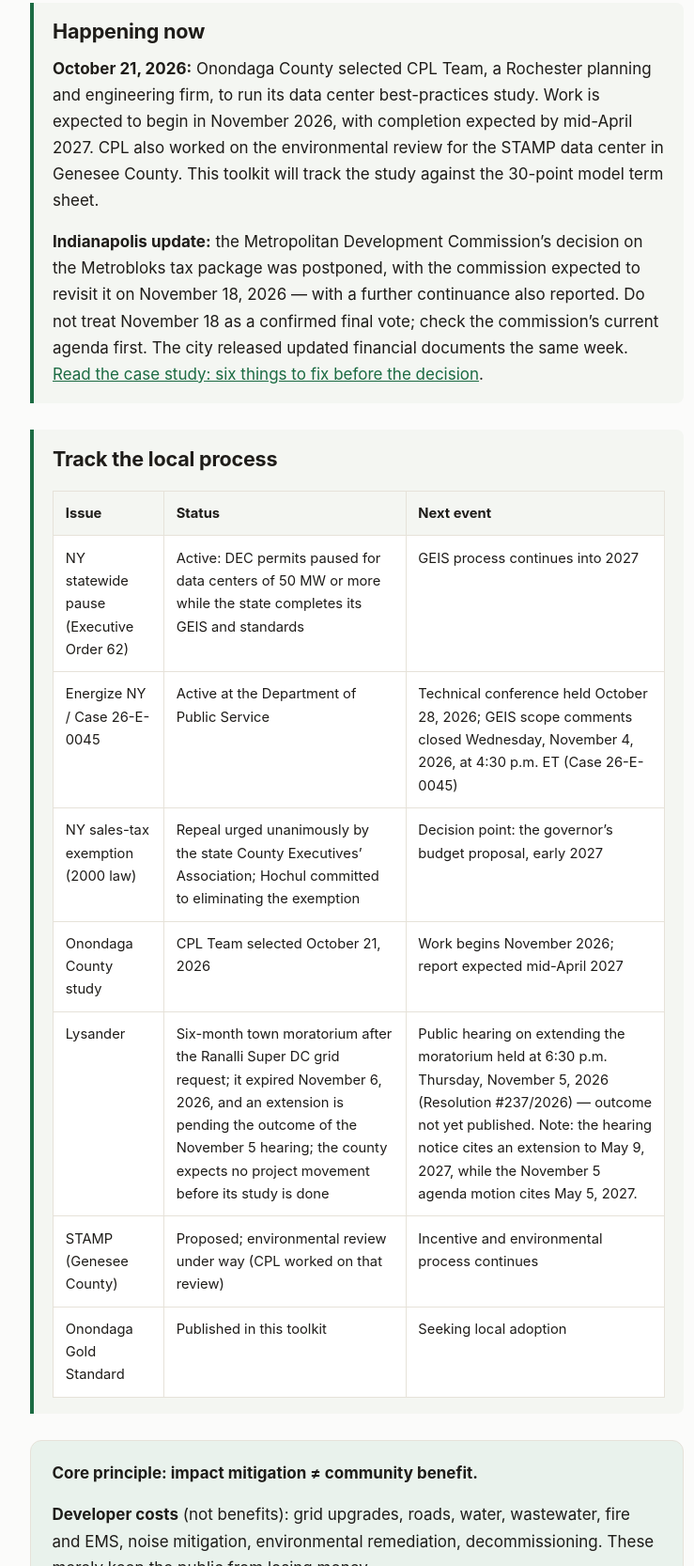
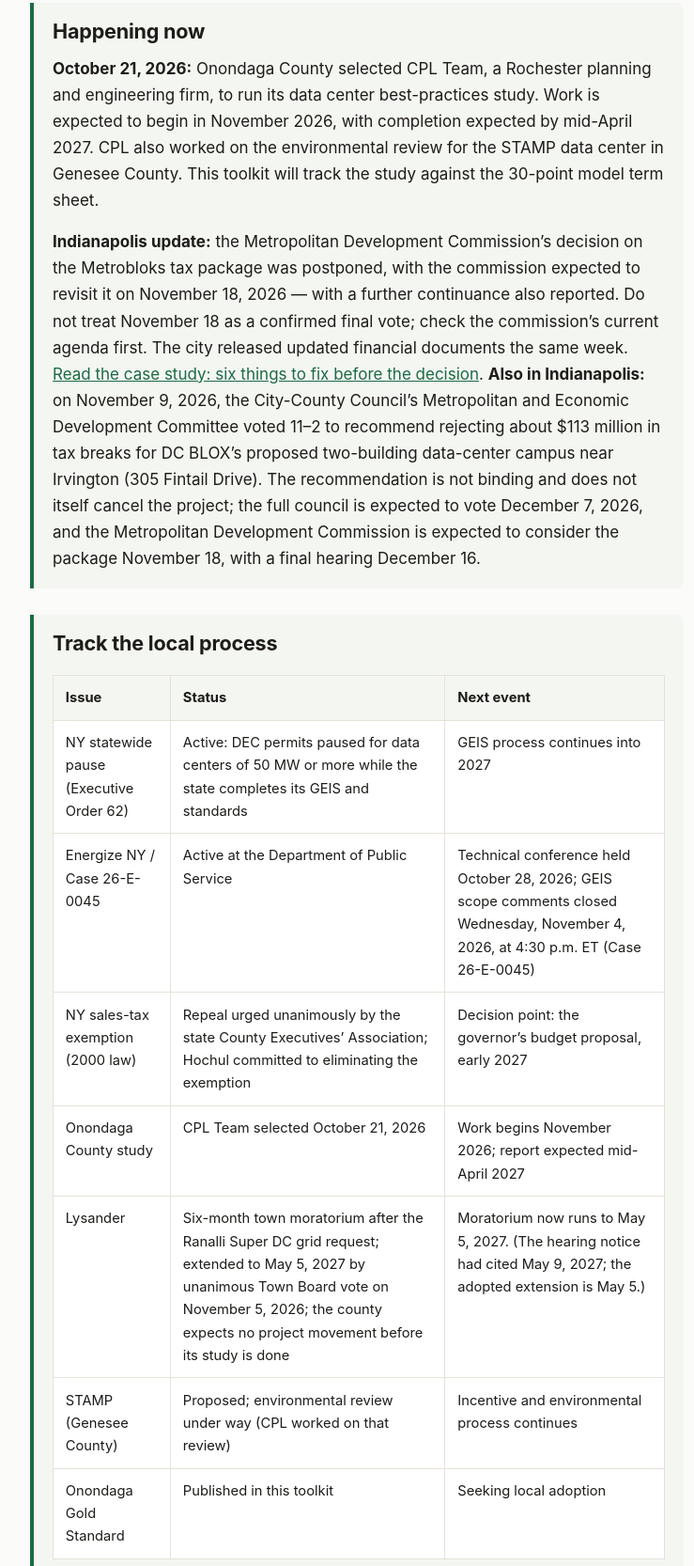
Before and after one commit to sa81604917-a11y/cnyprogress, a plain HTML site: page data-center-deals/index.html in a window 1280 px wide. Shown: the part 401-2067 px from the top of the page at 94% size, without its empty margins (260-999 px from the left). Drawn offline with Linux system fonts and the light colour scheme.

Commit message:
Update tracker: Lysander moratorium extended to May 5, 2027; add Indianapolis DC BLOX 11-2 committee vote

```diff
--- a/data-center-deals/index.html
+++ b/data-center-deals/index.html
@@ -35,7 +35,7 @@
     <div class="callout">
       <h2>Happening now</h2>
       <p><strong>October 21, 2026:</strong> Onondaga County selected CPL Team, a Rochester planning and engineering firm, to run its data center best-practices study. Work is expected to begin in November 2026, with completion expected by mid-April 2027. CPL also worked on the environmental review for the STAMP data center in Genesee County. This toolkit will track the study against the 30-point model term sheet.</p>
-      <p><strong>Indianapolis update:</strong> the Metropolitan Development Commission&rsquo;s decision on the Metrobloks tax package was postponed, with the commission expected to revisit it on November 18, 2026 &mdash; with a further continuance also reported. Do not treat November 18 as a confirmed final vote; check the commission&rsquo;s current agenda first. The city released updated financial documents the same week. <a href="indianapolis-case-study/">Read the case study: six things to fix before the decision</a>.</p>
+      <p><strong>Indianapolis update:</strong> the Metropolitan Development Commission&rsquo;s decision on the Metrobloks tax package was postponed, with the commission expected to revisit it on November 18, 2026 &mdash; with a further continuance also reported. Do not treat November 18 as a confirmed final vote; check the commission&rsquo;s current agenda first. The city released updated financial documents the same week. <a href="indianapolis-case-study/">Read the case study: six things to fix before the decision</a>. <strong>Also in Indianapolis:</strong> on November 9, 2026, the City-County Council&rsquo;s Metropolitan and Economic Development Committee voted 11&ndash;2 to recommend rejecting about $113 million in tax breaks for DC BLOX&rsquo;s proposed two-building data-center campus near Irvington (305 Fintail Drive). The recommendation is not binding and does not itself cancel the project; the full council is expected to vote December 7, 2026, and the Metropolitan Development Commission is expected to consider the package November 18, with a final hearing December 16.</p>
     </div>
 
     <div class="callout">
@@ -50,7 +50,7 @@
             <tr><td>Energize NY / Case 26-E-0045</td><td>Active at the Department of Public Service</td><td>Technical conference held October 28, 2026; GEIS scope comments closed Wednesday, November 4, 2026, at 4:30 p.m. ET (Case 26-E-0045)</td></tr>
             <tr><td>NY sales-tax exemption (2000 law)</td><td>Repeal urged unanimously by the state County Executives&rsquo; Association; Hochul committed to eliminating the exemption</td><td>Decision point: the governor&rsquo;s budget proposal, early 2027</td></tr>
             <tr><td>Onondaga County study</td><td>CPL Team selected October 21, 2026</td><td>Work begins November 2026; report expected mid-April 2027</td></tr>
-            <tr><td>Lysander</td><td>Six-month town moratorium after the Ranalli Super DC grid request; it expired November 6, 2026, and an extension is pending the outcome of the November 5 hearing; the county expects no project movement before its study is done</td><td>Public hearing on extending the moratorium held at 6:30 p.m. Thursday, November 5, 2026 (Resolution #237/2026) &mdash; outcome not yet published. Note: the hearing notice cites an extension to May 9, 2027, while the November 5 agenda motion cites May 5, 2027.</td></tr>
+            <tr><td>Lysander</td><td>Six-month town moratorium after the Ranalli Super DC grid request; extended to May 5, 2027 by unanimous Town Board vote on November 5, 2026; the county expects no project movement before its study is done</td><td>Moratorium now runs to May 5, 2027. (The hearing notice had cited May 9, 2027; the adopted extension is May 5.)</td></tr>
             <tr><td>STAMP (Genesee County)</td><td>Proposed; environmental review under way (CPL worked on that review)</td><td>Incentive and environmental process continues</td></tr>
             <tr><td>Onondaga Gold Standard</td><td>Published in this toolkit</td><td>Seeking local adoption</td></tr>
           </tbody>
```
